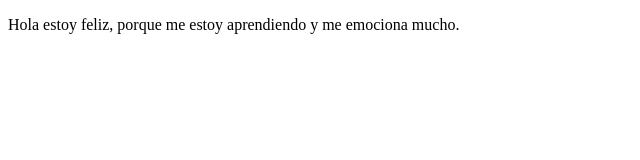
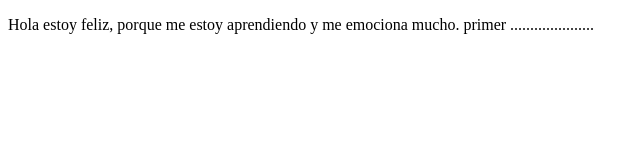
Before and after one commit to yakairi/proyectodemoprework, a plain HTML site: page index.html in a window 1280 px wide. Shown: the full height of the page, 0-640 px from the left. Drawn offline with Linux system fonts and the light colour scheme.

Commit message:
cambios, agregamos

```diff
--- a/index.html
+++ b/index.html
@@ -10,6 +10,7 @@
     <p>
         Hola estoy feliz, porque me estoy
         aprendiendo y me emociona mucho.
+        primer .....................
 
     </p>
 </body>
```
